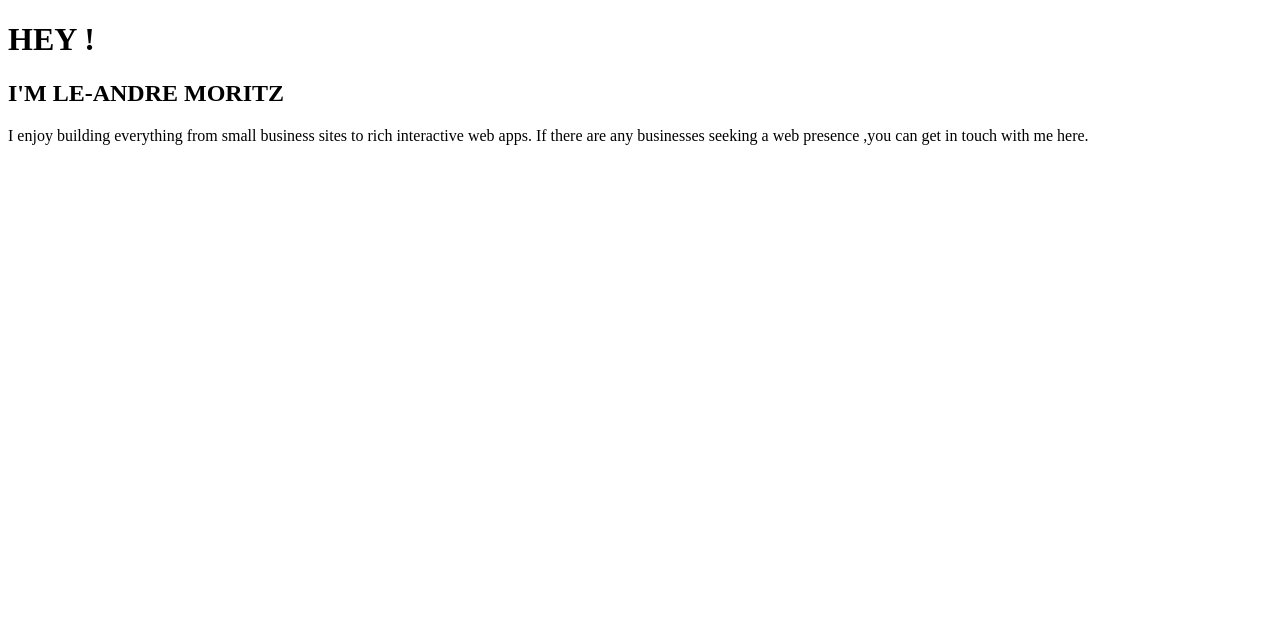
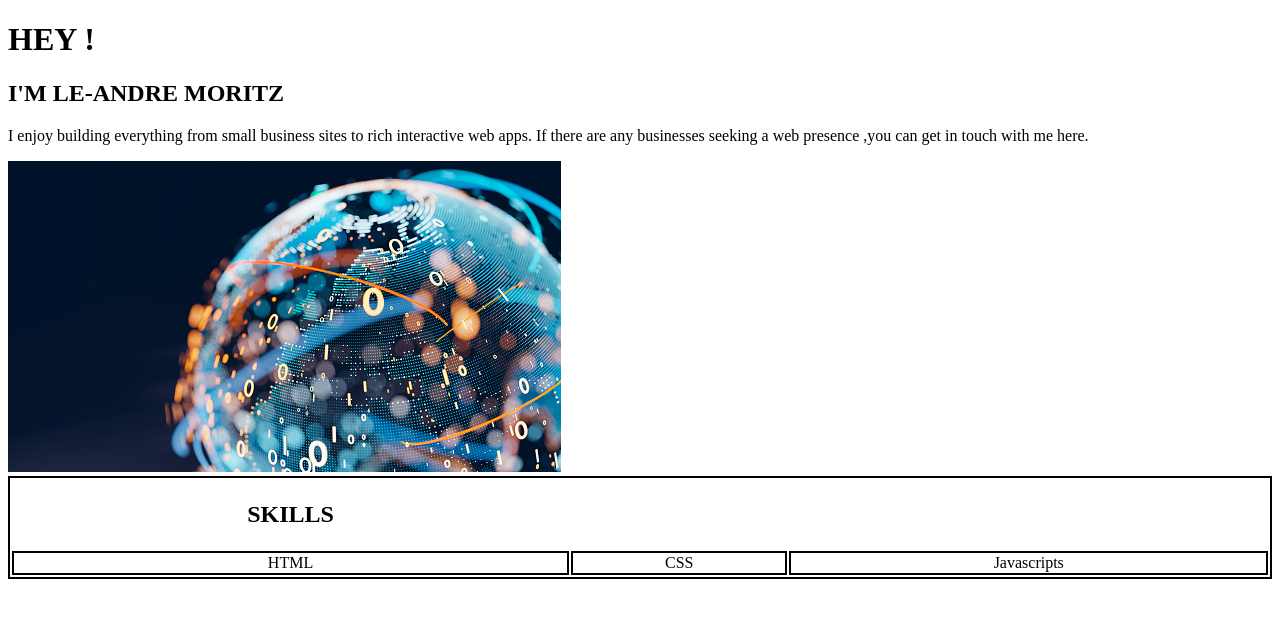
Before and after one commit to leandremoritz/portfolio, a plain HTML site: page index.HTML in a window 1280 px wide. Drawn offline with Linux system fonts and the light colour scheme.

Commit message:
updating HTML

```diff
--- a/index.HTML
+++ b/index.HTML
@@ -10,5 +10,17 @@
     <h1>HEY !</h1>
    <h2>I'M LE-ANDRE MORITZ</h2>
    <p>I enjoy building everything from small business sites to rich interactive web apps. If there are any businesses seeking a web presence ,you can get in touch with me here.</p>
+   <img src="worlld of tech.jpg" alt="digital world">
+   <table style="width: 100%;text-align:center;border: 2px solid">
+       <th>
+           <h2 style="text-align: center">SKILLS </h2>
+           <tr>
+               <td style="border:2px solid">HTML</td>
+               <td style="border:2px solid">CSS</td>
+               <td style="border:2px solid">Javascripts</td>
+           </tr>
+
+   </table>
+
 </body>
 </html>
```
Also changed, not shown: worlld of tech.jpg (added).
